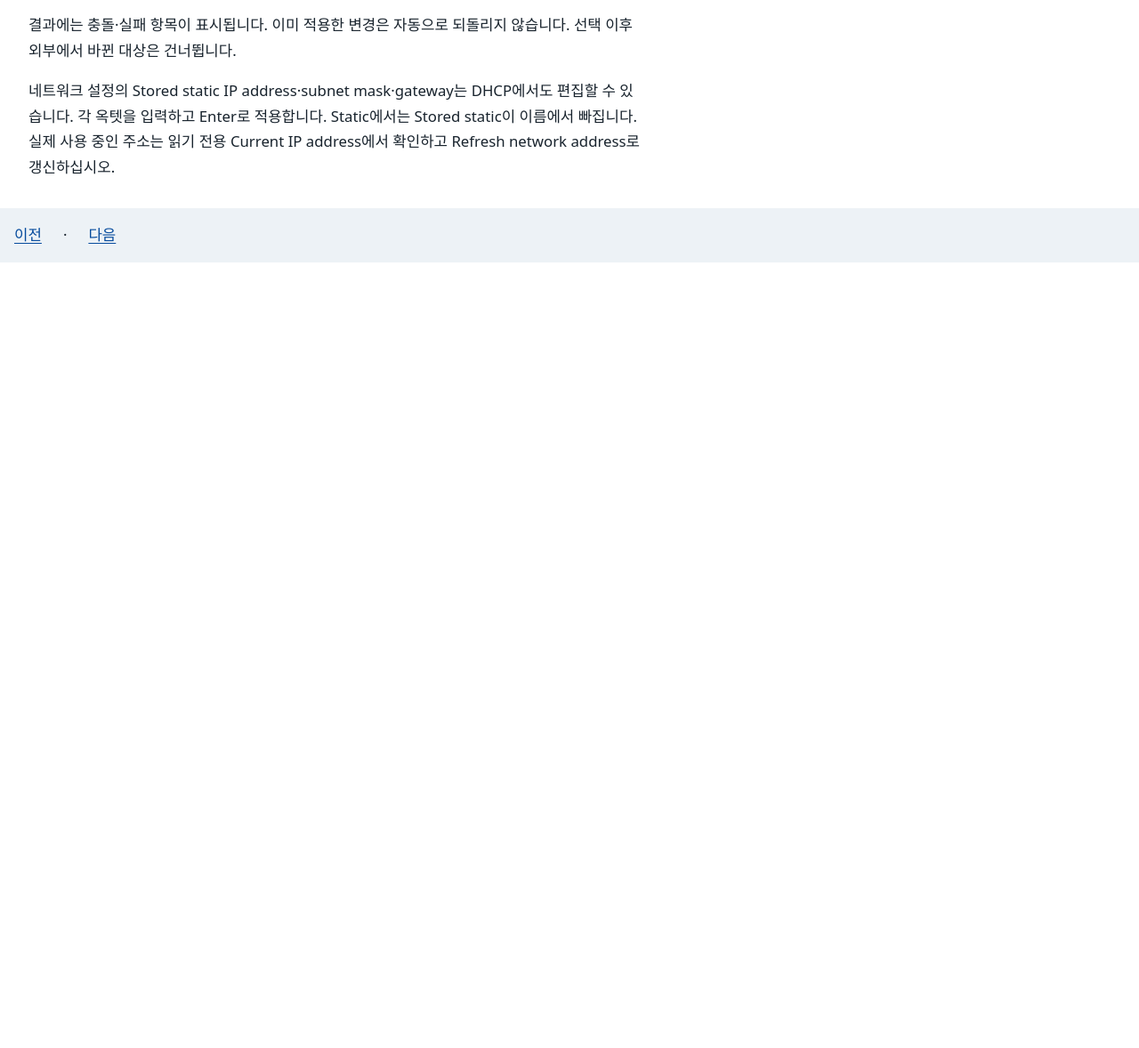
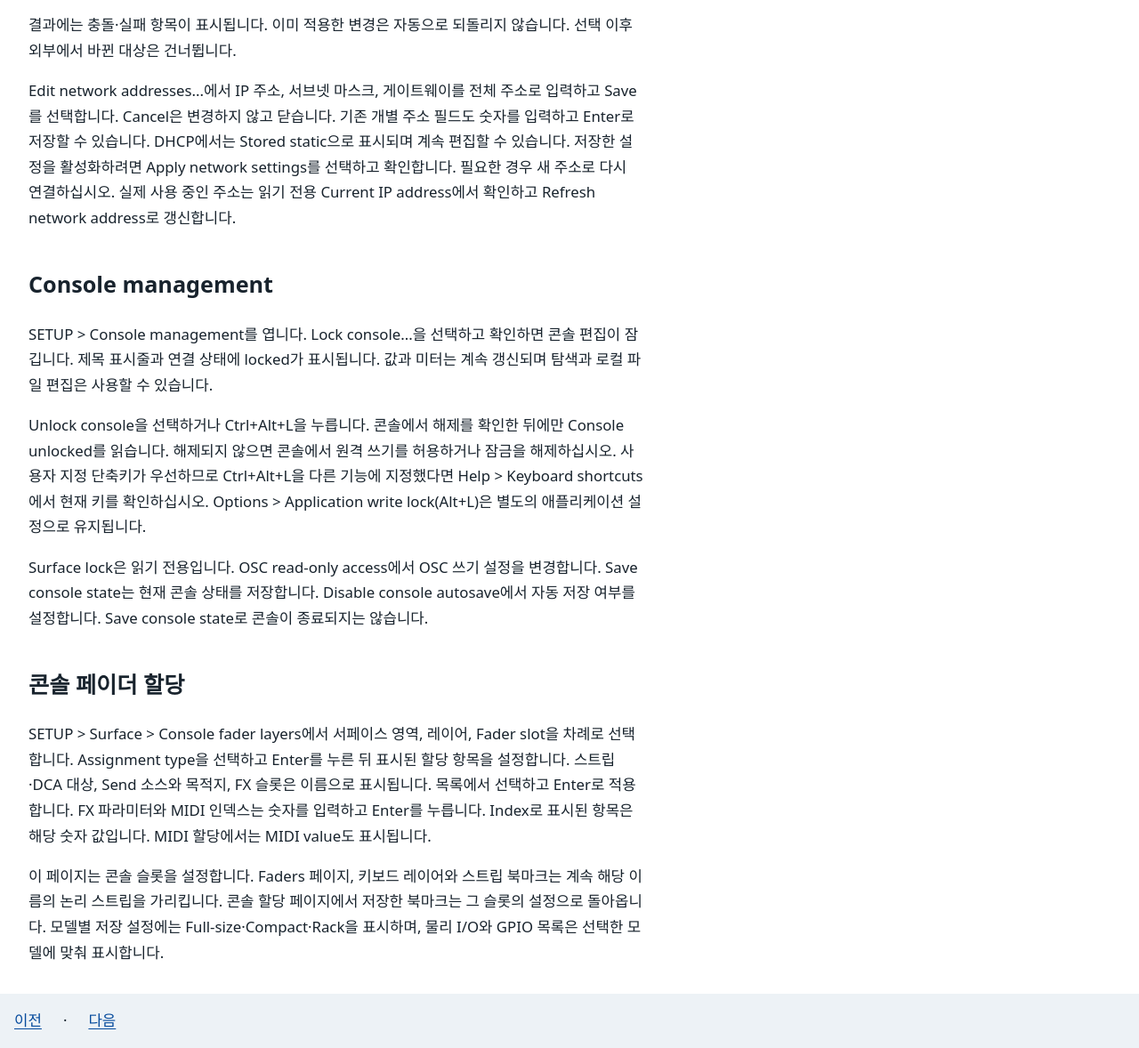
Before and after one commit to jsy9180/wing-access, a plain HTML site: page docs/guide/ko/section-08.html in a window 1280 px wide. Shown: the part 591-1769 px from the top of the page at 89% size. Before the commit the page ends 886 px from the top, so only its background shows below. Drawn offline with Linux system fonts and the light colour scheme.

Commit message:
Update WING Access 1.1.0 guides and release notes

```diff
--- a/docs/guide/ko/section-08.html
+++ b/docs/guide/ko/section-08.html
@@ -3,4 +3,9 @@
 <p>Actions &gt; Batch routing...:</p><ol><li>Select destinations...에서 대상을 체크합니다.</li><li>Sequential sources 또는 Same source를 선택합니다.</li><li>Source group과 First source를 고르고 Planned patches를 확인합니다.</li><li>Apply로 적용합니다. Cancel은 전송하지 않습니다.</li></ol>
 <p>Actions &gt; Batch bus feeds...:</p><ol><li>Destination bus와 Select sources...에서 목적지·소스를 고릅니다.</li><li>Setting을 고르고 값을 입력하거나 선택한 뒤 Enter로 준비합니다.</li><li>Apply로 전송합니다.</li></ol>
 <p>결과에는 충돌·실패 항목이 표시됩니다. 이미 적용한 변경은 자동으로 되돌리지 않습니다. 선택 이후 외부에서 바뀐 대상은 건너뜁니다.</p>
-<p>네트워크 설정의 Stored static IP address·subnet mask·gateway는 DHCP에서도 편집할 수 있습니다. 각 옥텟을 입력하고 Enter로 적용합니다. Static에서는 Stored static이 이름에서 빠집니다. 실제 사용 중인 주소는 읽기 전용 Current IP address에서 확인하고 Refresh network address로 갱신하십시오.</p></main><footer><nav class="pager" aria-label="장 이동"><a href="section-07.html">이전</a> · <a href="section-09.html">다음</a></nav></footer></body></html>
+<p>Edit network addresses...에서 IP 주소, 서브넷 마스크, 게이트웨이를 전체 주소로 입력하고 Save를 선택합니다. Cancel은 변경하지 않고 닫습니다. 기존 개별 주소 필드도 숫자를 입력하고 Enter로 저장할 수 있습니다. DHCP에서는 Stored static으로 표시되며 계속 편집할 수 있습니다. 저장한 설정을 활성화하려면 Apply network settings를 선택하고 확인합니다. 필요한 경우 새 주소로 다시 연결하십시오. 실제 사용 중인 주소는 읽기 전용 Current IP address에서 확인하고 Refresh network address로 갱신합니다.</p>
+<h2>Console management</h2><p>SETUP &gt; Console management를 엽니다. Lock console...을 선택하고 확인하면 콘솔 편집이 잠깁니다. 제목 표시줄과 연결 상태에 locked가 표시됩니다. 값과 미터는 계속 갱신되며 탐색과 로컬 파일 편집은 사용할 수 있습니다.</p>
+<p>Unlock console을 선택하거나 Ctrl+Alt+L을 누릅니다. 콘솔에서 해제를 확인한 뒤에만 Console unlocked를 읽습니다. 해제되지 않으면 콘솔에서 원격 쓰기를 허용하거나 잠금을 해제하십시오. 사용자 지정 단축키가 우선하므로 Ctrl+Alt+L을 다른 기능에 지정했다면 Help &gt; Keyboard shortcuts에서 현재 키를 확인하십시오. Options &gt; Application write lock(Alt+L)은 별도의 애플리케이션 설정으로 유지됩니다.</p>
+<p>Surface lock은 읽기 전용입니다. OSC read-only access에서 OSC 쓰기 설정을 변경합니다. Save console state는 현재 콘솔 상태를 저장합니다. Disable console autosave에서 자동 저장 여부를 설정합니다. Save console state로 콘솔이 종료되지는 않습니다.</p>
+<h2>콘솔 페이더 할당</h2><p>SETUP &gt; Surface &gt; Console fader layers에서 서페이스 영역, 레이어, Fader slot을 차례로 선택합니다. Assignment type을 선택하고 Enter를 누른 뒤 표시된 할당 항목을 설정합니다. 스트립·DCA 대상, Send 소스와 목적지, FX 슬롯은 이름으로 표시됩니다. 목록에서 선택하고 Enter로 적용합니다. FX 파라미터와 MIDI 인덱스는 숫자를 입력하고 Enter를 누릅니다. Index로 표시된 항목은 해당 숫자 값입니다. MIDI 할당에서는 MIDI value도 표시됩니다.</p>
+<p>이 페이지는 콘솔 슬롯을 설정합니다. Faders 페이지, 키보드 레이어와 스트립 북마크는 계속 해당 이름의 논리 스트립을 가리킵니다. 콘솔 할당 페이지에서 저장한 북마크는 그 슬롯의 설정으로 돌아옵니다. 모델별 저장 설정에는 Full-size·Compact·Rack을 표시하며, 물리 I/O와 GPIO 목록은 선택한 모델에 맞춰 표시합니다.</p></main><footer><nav class="pager" aria-label="장 이동"><a href="section-07.html">이전</a> · <a href="section-09.html">다음</a></nav></footer></body></html>
```
Also changed, not shown: docs/KEYBOARD-SHORTCUTS.en.html (+1 -1 lines), docs/KEYBOARD-SHORTCUTS.ko.html (+1 -1 lines), docs/guide/en/section-01.html (+1 -1 lines), docs/guide/en/section-08.html (+6 -1 lines), docs/guide/ko/section-01.html (+1 -0 lines), docs/RELEASE-NOTES.en.txt, docs/RELEASE-NOTES.ko.txt, third-party/NOTICE.txt, 1 other file.
